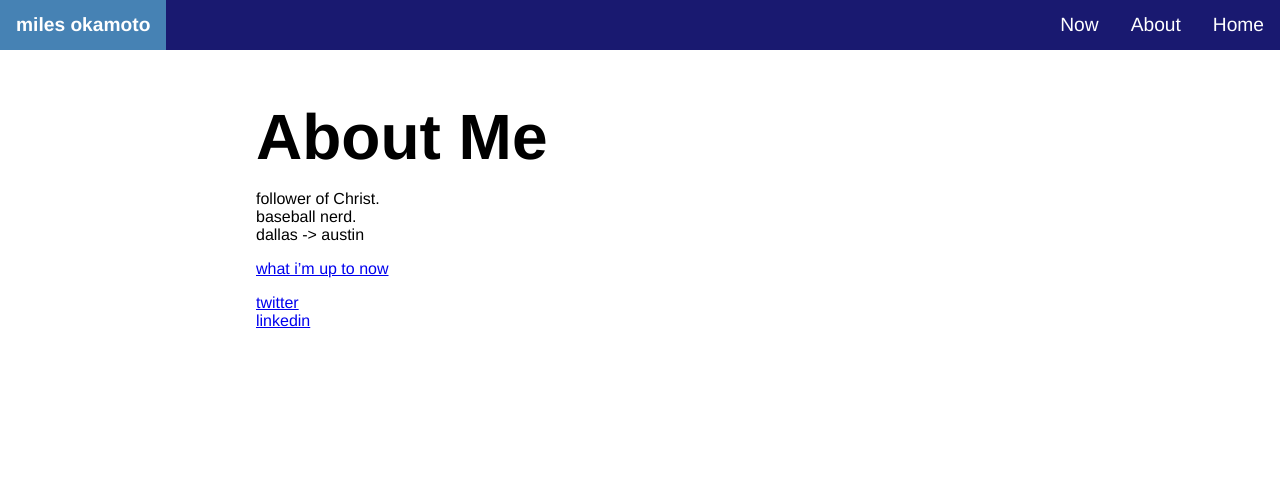
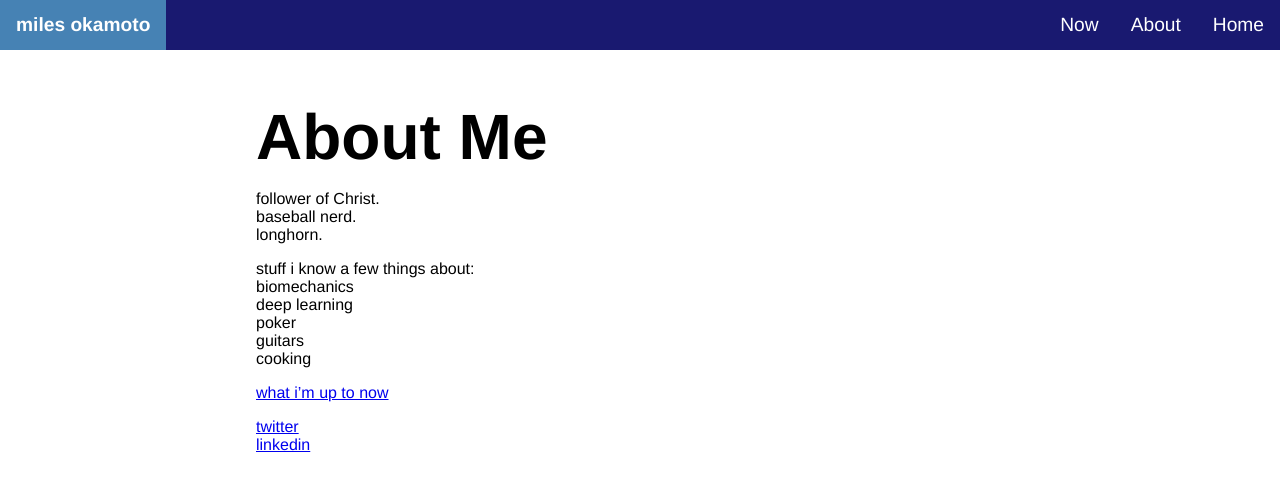
Before and after one commit to milesok/milesok.github.io, a Jekyll site: the page built from pages/about.md, in a window 1280 px wide. Shown: the top 491 px of the page. Built offline with Jekyll 4.4.1, drawn with Linux system fonts in a browser that asks for light colours; some web fonts are replaced.

Commit message:
Update about.md

```diff
--- a/pages/about.md
+++ b/pages/about.md
@@ -6,7 +6,14 @@ published: true
 ---
 follower of Christ.
 baseball nerd.
-dallas -> austin
+longhorn.
+
+stuff i know a few things about:
+biomechanics
+deep learning
+poker
+guitars
+cooking
 
 [what i'm up to now](/now)
 
```
